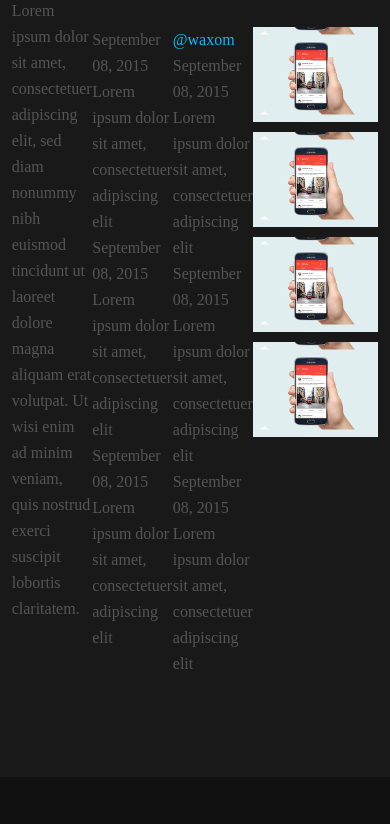
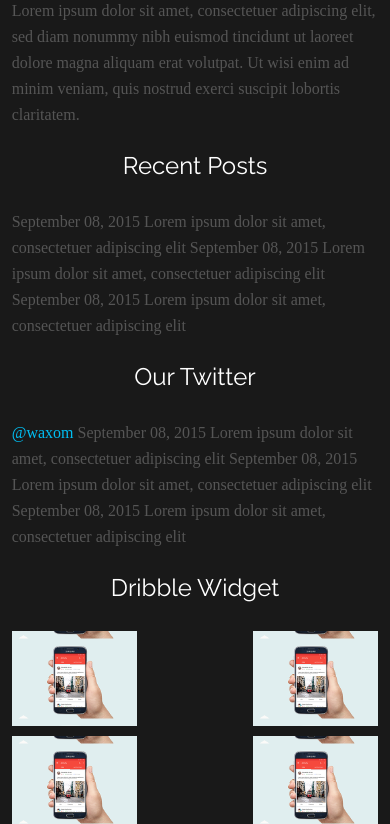
Before and after one commit to styopdev/waxom-template, a plain HTML site: page index.html in a window 390 px wide. Shown: the part 9304-10128 px from the top of the page. Drawn offline with Linux system fonts and the light colour scheme.

Commit message:
Added footer-links responsive version

```diff
--- a/css/styles.css
+++ b/css/styles.css
@@ -697,6 +697,17 @@ footer {
     footer .links li .prelink {
         padding-bottom: 5px;
     }
+
+    #footer-links .summary {
+        flex-direction: column;
+    }
+
+    #footer-links .col-3 {
+        width: 100% !important;
+    }
+    #footer-links .col-3 h3, #footer-links .summary .logo {
+        text-align: center;
+    }
 }
 /*
     320
```
Also changed, not shown: 1 other file.
